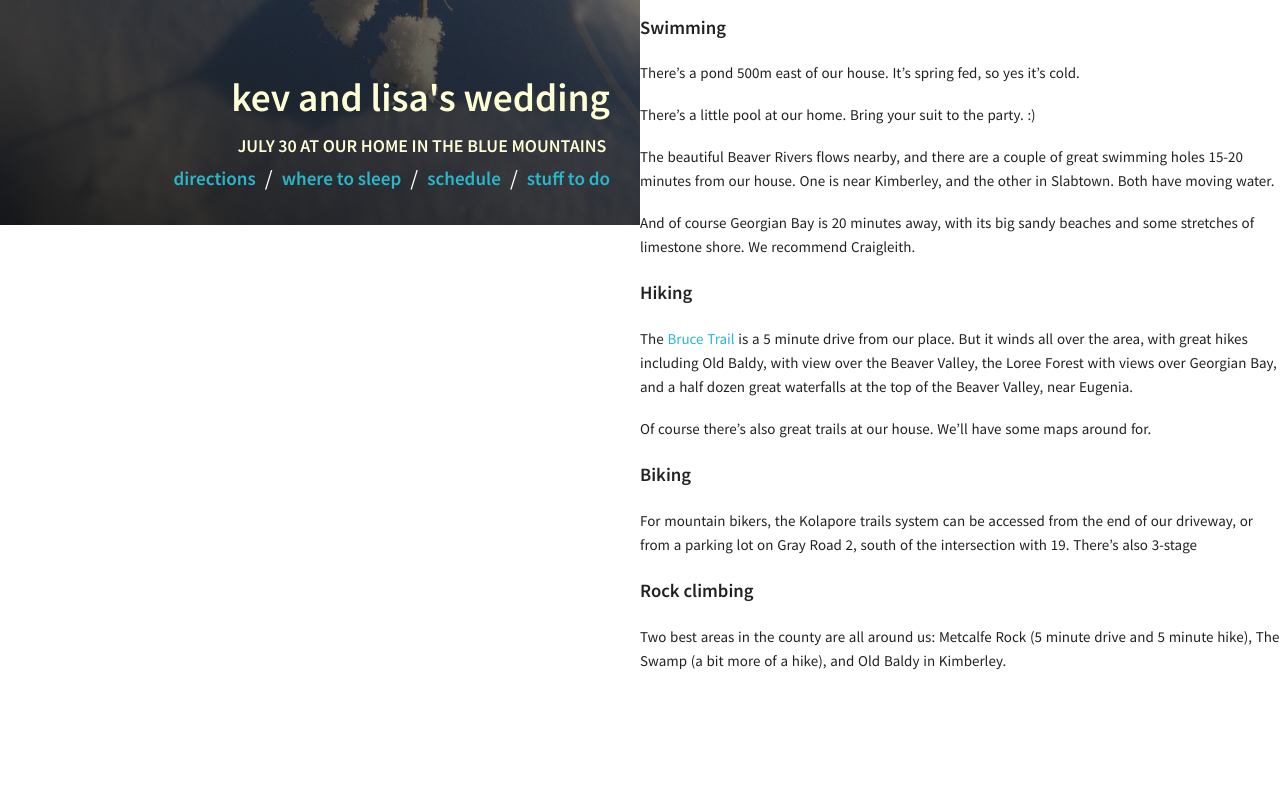
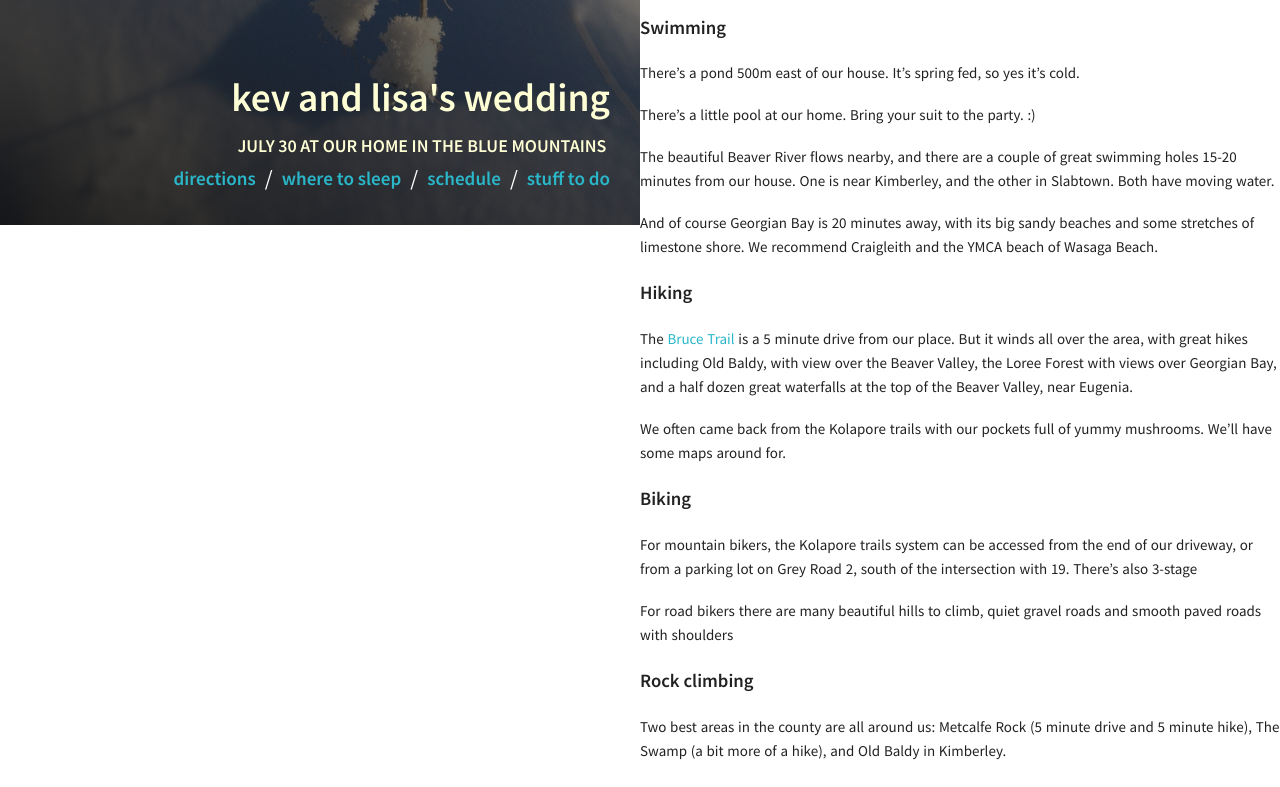
Before and after one commit to kevwalsh/carota, a Jekyll site: the page built from _posts/2016-01-01-stuff-to-do.md, in a window 1280 px wide and 900 px high, scrolled down 562 px, cut to the strip 113-900 px from the top of the window. Built offline with Jekyll 4.4.1, drawn with Linux system fonts in a browser that asks for light colours.

Commit message:
Update 2016-01-01-stuff-to-do.md

```diff
--- a/_posts/2016-01-01-stuff-to-do.md
+++ b/_posts/2016-01-01-stuff-to-do.md
@@ -18,19 +18,21 @@ There's a pond 500m east of our house.  It's spring fed, so yes it's cold.
 
 There's a little pool at our home.  Bring your suit to the party. :)
 
-The beautiful Beaver Rivers flows nearby, and there are a couple of great swimming holes 15-20 minutes from our house.  One is near Kimberley, and the other in Slabtown.  Both have moving water.
+The beautiful Beaver River flows nearby, and there are a couple of great swimming holes 15-20 minutes from our house.  One is near Kimberley, and the other in Slabtown.  Both have moving water.
 
-And of course Georgian Bay is 20 minutes away, with its big sandy beaches and some stretches of limestone shore.  We recommend Craigleith.
+And of course Georgian Bay is 20 minutes away, with its big sandy beaches and some stretches of limestone shore.  We recommend Craigleith and the YMCA beach of Wasaga Beach.
 
 #### Hiking
 
 The [Bruce Trail](http://brucetrail.org/) is a 5 minute drive from our place.  But it winds all over the area, with great hikes including Old Baldy, with view over the Beaver Valley, the Loree Forest with views over Georgian Bay, and a half dozen great waterfalls at the top of the Beaver Valley, near Eugenia.
 
-Of course there's also great trails at our house. We'll have some maps around for.
+We often came back from the Kolapore trails with our pockets full of yummy mushrooms. We'll have some maps around for.
 
 #### Biking
 
-For mountain bikers, the Kolapore trails system can be accessed from the end of our driveway, or from a parking lot on Gray Road 2, south of the intersection with 19. There's also 3-stage
+For mountain bikers, the Kolapore trails system can be accessed from the end of our driveway, or from a parking lot on Grey Road 2, south of the intersection with 19. There's also 3-stage
+
+For road bikers there are many beautiful hills to climb, quiet gravel roads and smooth paved roads with shoulders
 
 #### Rock climbing
 
```
